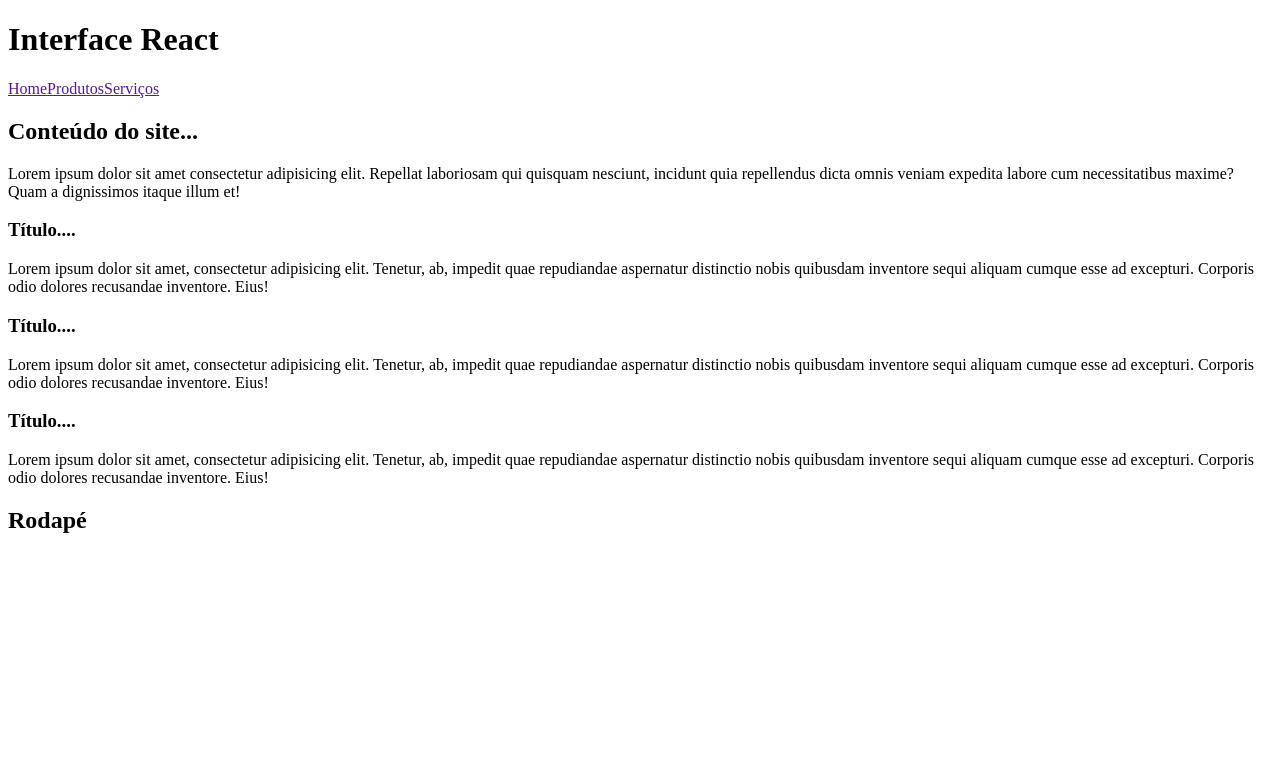
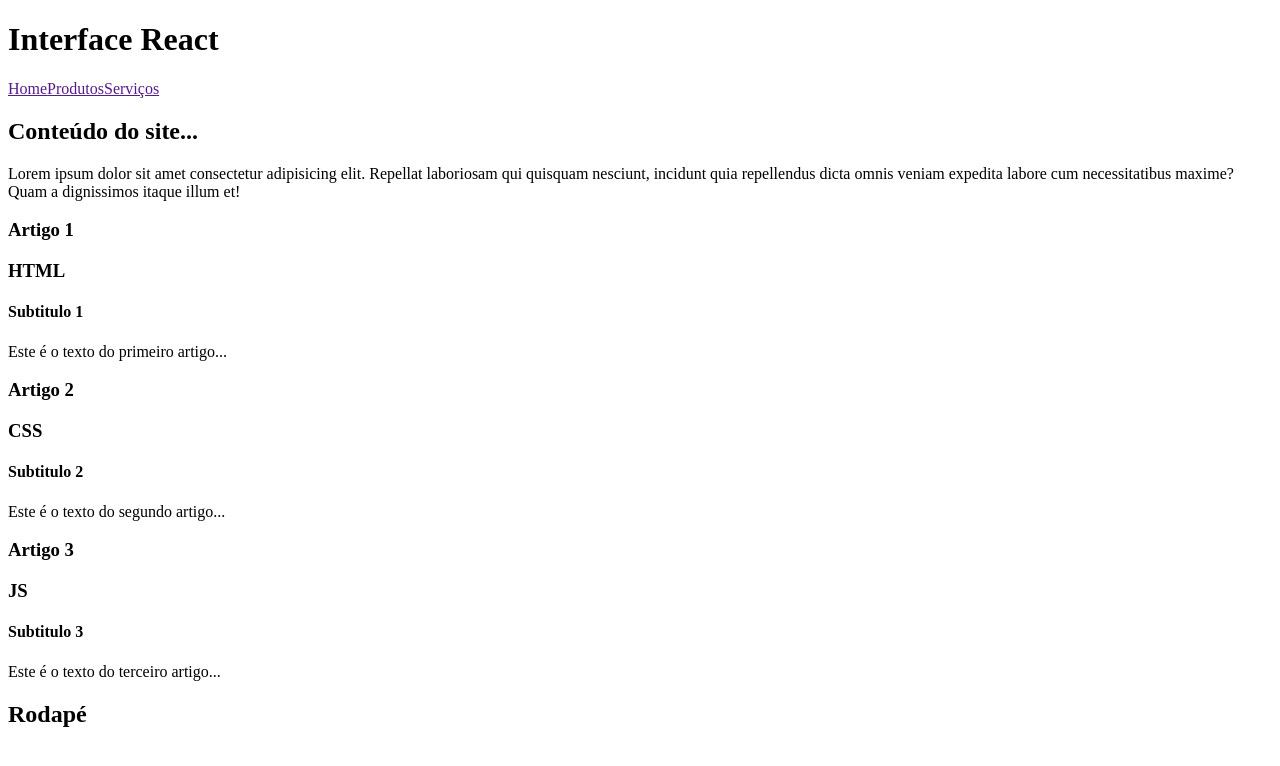
Before and after one commit to IgnacioNeto/meu-app, a React (Create React App) app: page / in a window 1280 px wide. Shown: the top 766 px of the page. Built offline with nearby package versions, Linux system fonts and the light colour scheme.

Commit message:
Criação 05-props
Criação 05-props 'Branch' para injeção de conteúdo dinâmico.

```diff
--- a/src/components/Artigo.jsx
+++ b/src/components/Artigo.jsx
@@ -1,13 +1,10 @@
-const Artigo = () => {
+const Artigo = (props) => {
   return (
     <article>
-      <h3>Título....</h3>
-      <p>
-        Lorem ipsum dolor sit amet, consectetur adipisicing elit. Tenetur, ab,
-        impedit quae repudiandae aspernatur distinctio nobis quibusdam inventore
-        sequi aliquam cumque esse ad excepturi. Corporis odio dolores recusandae
-        inventore. Eius!
-      </p>
+      <h3>{props.titulo}</h3>
+      <h3>{props.curso}</h3>
+      <h4>{props.subtitulo}</h4>
+      <p>{props.children}</p>
     </article>
   );
 };
--- a/src/components/layout/Conteudo.jsx
+++ b/src/components/layout/Conteudo.jsx
@@ -1,6 +1,14 @@
 import Artigo from "../Artigo";
 
 const Conteudo = () => {
+  /* 1) Crie um array com o nome de 3 cursos */
+
+  /*  2) Dentro das chamadas do artigo, passe como uma nova prop chamada curso
+  o nome de cada curso. O primeiro artigo deve mostrar o nome do primeiro curso,
+  o segundo artigo o nome do segundo curso e o terceiro o nome do terceiro curso */
+
+  const cursos = ["HTML", "CSS", "JS"];
+
   return (
     <main>
       <section>
@@ -12,9 +20,19 @@ const Conteudo = () => {
           dignissimos itaque illum et!
         </p>
 
-        <Artigo />
-        <Artigo />
-        <Artigo />
+        {/* Children é o que está entre as Tags de abertura/fechamento */}
+        {/* <Artigo>Este é o texto do primeiro artigo...</Artigo> */}
+        <Artigo titulo="Artigo 1" subtitulo="Subtitulo 1" curso={cursos[0]}>
+          Este é o texto do primeiro artigo...
+        </Artigo>
+
+        <Artigo titulo="Artigo 2" subtitulo="Subtitulo 2" curso={cursos[1]}>
+          Este é o texto do segundo artigo...
+        </Artigo>
+
+        <Artigo titulo="Artigo 3" subtitulo="Subtitulo 3" curso={cursos[2]}>
+          Este é o texto do terceiro artigo...
+        </Artigo>
       </section>
     </main>
   );
```
Also changed, not shown: 1 other file (tests, documents, lock files or other folders).
